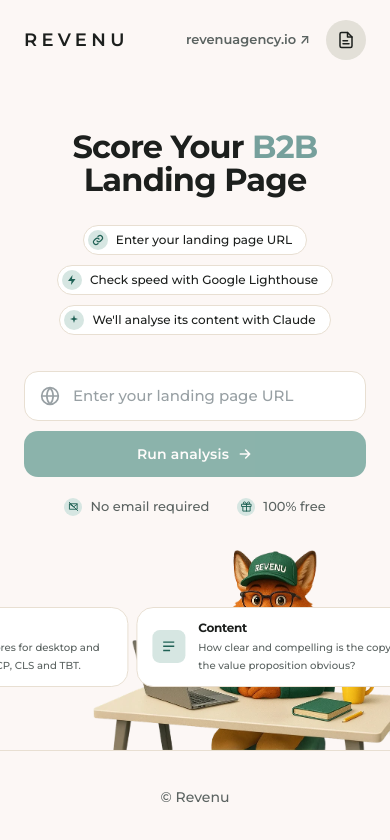
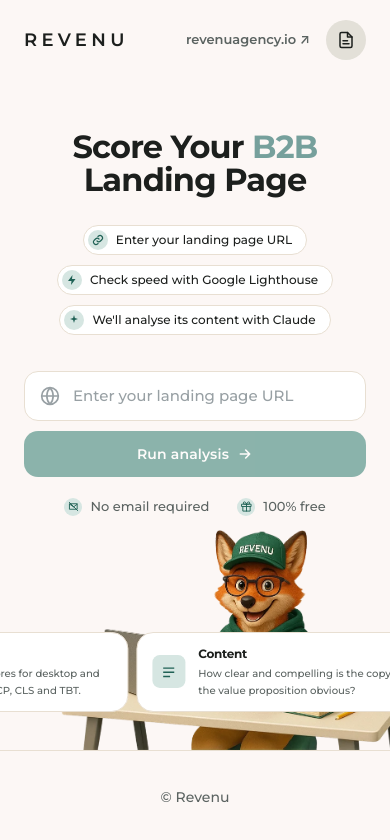
Before and after one commit to RevenuJoe/pagetest, a Next.js app: page / in a window 390 px wide. Shown: the top 840 px of the page. Built offline with nearby package versions, Linux system fonts and the light colour scheme.

Commit message:
Mobile: another +10% fox (220px), another +3% lower marquee (pt-[12vh])

```diff
--- a/app/page.tsx
+++ b/app/page.tsx
@@ -433,7 +433,7 @@
                 = 3vh real shift).
               • Desktop: pt-[3.5vh] (smaller, unchanged). */}
         {phase === "idle" && (
-          <div className="my-auto pt-[6vh] md:pt-[3.5vh]">
+          <div className="my-auto pt-[12vh] md:pt-[3.5vh]">
             <FeaturesMarqueeSection />
           </div>
         )}
@@ -652,10 +652,10 @@
       alt=""
       aria-hidden
       // Height is set via Tailwind classes so the mobile bump is truly
-      // mobile-only. Mobile (< 768px): fixed 200px (10% larger than
-      // 182px so the head reaches a touch further up the page). Tablet
-      // and desktop: unchanged (clamp tops out at 380px on desktop).
-      className="pointer-events-none absolute z-0 h-[200px] select-none md:h-[clamp(140px,37vw,380px)]"
+      // mobile-only. Mobile (< 768px): fixed 220px (another 10% on top
+      // of 200px so the head reaches further up the page). Tablet and
+      // desktop: unchanged (clamp tops out at 380px on desktop).
+      className="pointer-events-none absolute z-0 h-[220px] select-none md:h-[clamp(140px,37vw,380px)]"
       style={{
         // The fox.webp is already cropped to its visible content (no
         // transparent padding), so the image's bottom edge IS the
```
